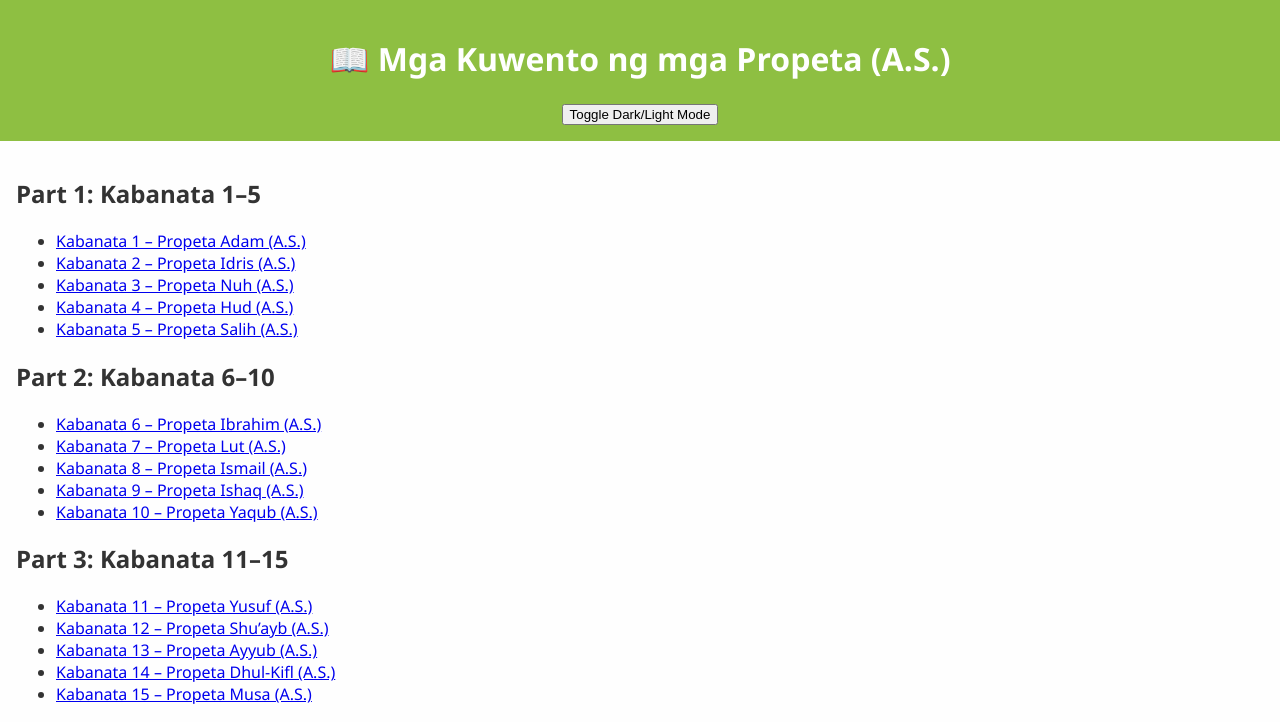
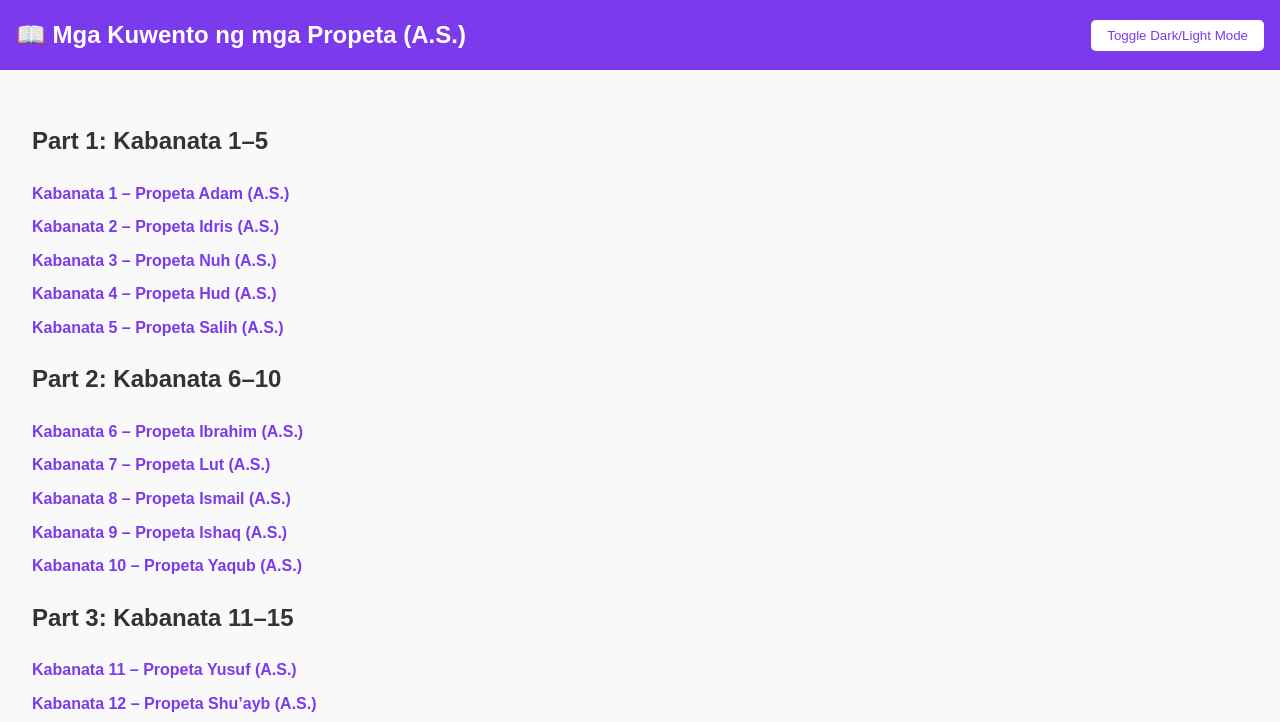
Before and after one commit to meriembenachit14/Mga-Kuwento-at-Aral-ng-25-Propeta-A.S., a plain HTML site: page index.html in a window 1280 px wide. Shown: the top 722 px of the page. Drawn offline with Linux system fonts and the light colour scheme.

Commit message:
Update style.css

```diff
--- a/style.css
+++ b/style.css
@@ -1,66 +1,74 @@
+/* ====== Base Styles ====== */
 body {
-font-family: 'Segoe UI', Tahoma, Geneva, Verdana, sans-serif;
-background-color: #fefefe;
-color: #333;
-margin: 0;
-padding: 0;
-transition: all 0.3s ease;
+  font-family: Arial, sans-serif;
+  line-height: 1.6;
+  margin: 0;
+  padding: 0;
+  background-color: #f9f9f9;
+  color: #333;
 }
 
-
-body.dark {
-background-color: #222;
-color: #fefefe;
+header {
+  background-color: #7c3aed;
+  color: white;
+  padding: 1rem;
+  display: flex;
+  justify-content: space-between;
+  align-items: center;
 }
 
-
-header {
-text-align: center;
-padding: 1rem;
-background-color: #8ebf42;
-color: white;
+header h1 {
+  margin: 0;
+  font-size: 1.5rem;
 }
 
-
-body.dark header {
-background-color: #5a7d29;
+header button {
+  padding: 0.5rem 1rem;
+  background-color: #fff;
+  color: #7c3aed;
+  border: none;
+  border-radius: 5px;
+  cursor: pointer;
 }
 
-
 main {
-padding: 1rem;
+  padding: 2rem;
 }
 
-
-.chapter-list ul {
-list-style-type: none;
-padding: 0;
+ul {
+  list-style: none;
+  padding-left: 0;
 }
 
-
-.chapter-list li {
-margin: 0.5rem 0;
+ul li {
+  margin: 0.5rem 0;
 }
 
-
-.chapter-list a {
-text-decoration: none;
-color: #1a73e8;
+ul li a {
+  text-decoration: none;
+  color: #7c3aed;
+  font-weight: bold;
 }
 
-
-.chapter-list a:hover {
-text-decoration: underline;
+ul li a:hover {
+  text-decoration: underline;
 }
 
-
-footer {
-text-align: center;
-padding: 1rem;
-background-color: #eee;
+/* ====== Dark Mode ====== */
+body.dark-mode {
+  background-color: #1e1e1e;
+  color: #f5f5f5;
 }
 
+body.dark-mode header {
+  background-color: #4c1d95;
+}
 
-body.dark footer {
-background-color: #111;
+body.dark-mode header button {
+  background-color: #7c3aed;
+  color: #fff;
 }
+
+body.dark-mode a {
+  color: #d8b4fe;
+}
```
